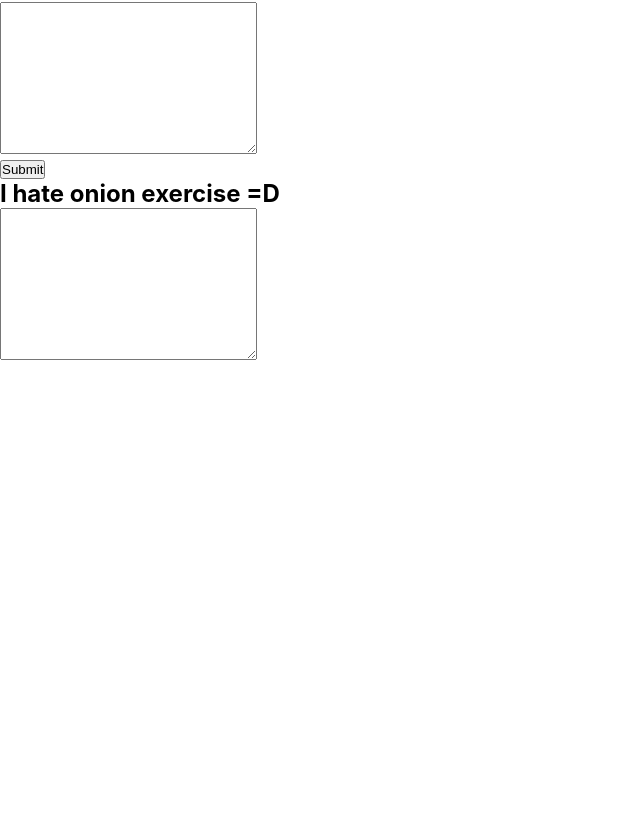
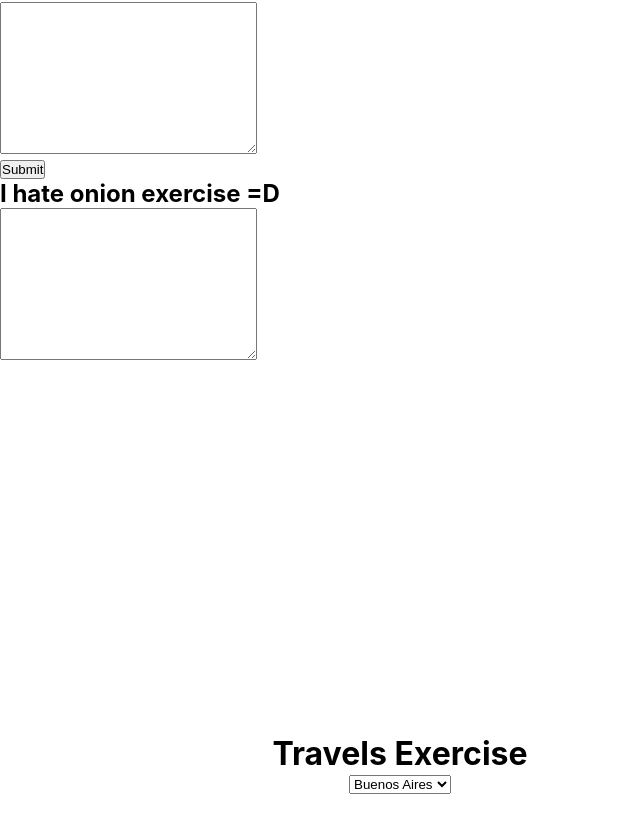
Before and after one commit to nvasquezt/makeiTasks, a React (Create React App) app in the folder taskswithreact/: page / in a window 1280 px wide. Shown: the part 3361-4193 px from the top of the page, without its empty margins (0-640 px from the left). Before the commit the page ends 4041 px from the top, so only its background shows below. Built offline with nearby package versions, Linux system fonts and the light colour scheme.

Commit message:
I made Travel exercise

```diff
--- a/taskswithreact/src/components/PropsClass/PropsClass.jsx
+++ b/taskswithreact/src/components/PropsClass/PropsClass.jsx
@@ -1,7 +1,8 @@
 import './PropsClass.css'
 import Title from './Title'
 import Content from './Content';
-import OnionHater from '../onionHater/OnionHater.jsx'
+import OnionHater from '../OnionHater/OnionHater.jsx'
+import Travels from '../Travels/Travels.jsx'
 
 
 const PropsClass=(props)=>{
@@ -55,6 +56,7 @@ const PropsClass=(props)=>{
                         </button>
                     </form>
                 <OnionHater />
+                <Travels />
             </div>
         </div>
     );
--- /dev/null
+++ b/taskswithreact/src/components/Travels/Destiny.jsx
@@ -0,0 +1,18 @@
+function Destiny() {
+    const handleChange= (evt)=>{
+        alert('Tu destino es viajar a '+evt.target.value)
+    }
+    return(
+        <div>
+            <select name="city" onChange={handleChange}>
+                <option value="Buenos Aires">Buenos Aires</option>
+                <option value="Sydney">Sydney</option>
+                <option value="Praga">Praga</option>
+                <option value="Boston">Boston</option>
+                <option value="Tokio">Tokio</option>
+            </select>
+        </div>
+    )
+}
+
+export default Destiny;
--- /dev/null
+++ b/taskswithreact/src/components/Travels/Travels.css
@@ -0,0 +1,8 @@
+.travelsPage{
+    height: 100vh;
+    width: 100vh;
+    display: flex;
+    flex-direction: column;
+    justify-content: center;
+    align-items: center;
+}
--- /dev/null
+++ b/taskswithreact/src/components/Travels/Travels.jsx
@@ -0,0 +1,13 @@
+import './Travels.css'
+import Destiny from './Destiny.jsx'
+
+function TravelsPage() {
+    return(
+        <div className='travelsPage'>
+            <h1>Travels Exercise</h1>
+            <Destiny />
+        </div>
+    )
+}
+
+export default TravelsPage;
```
